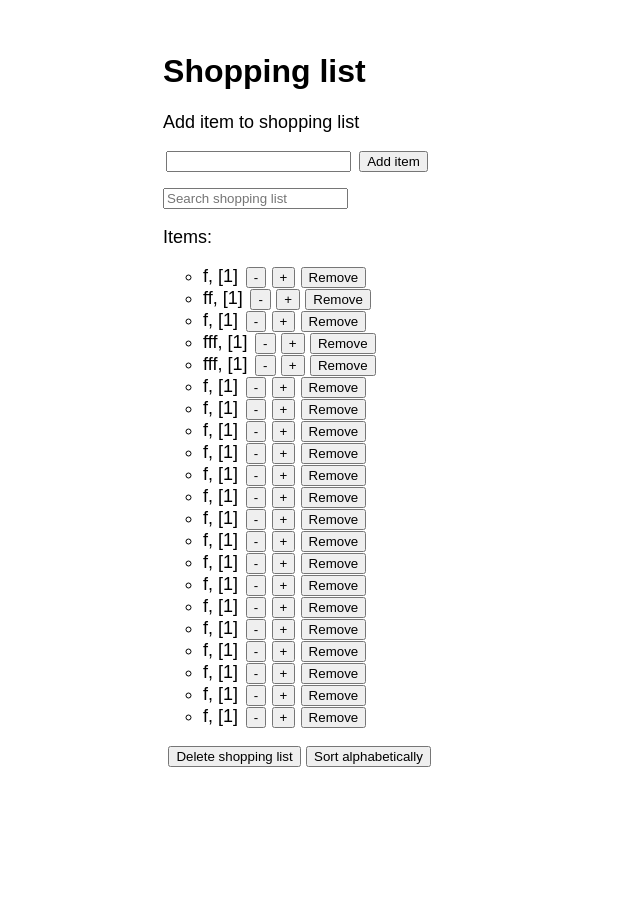
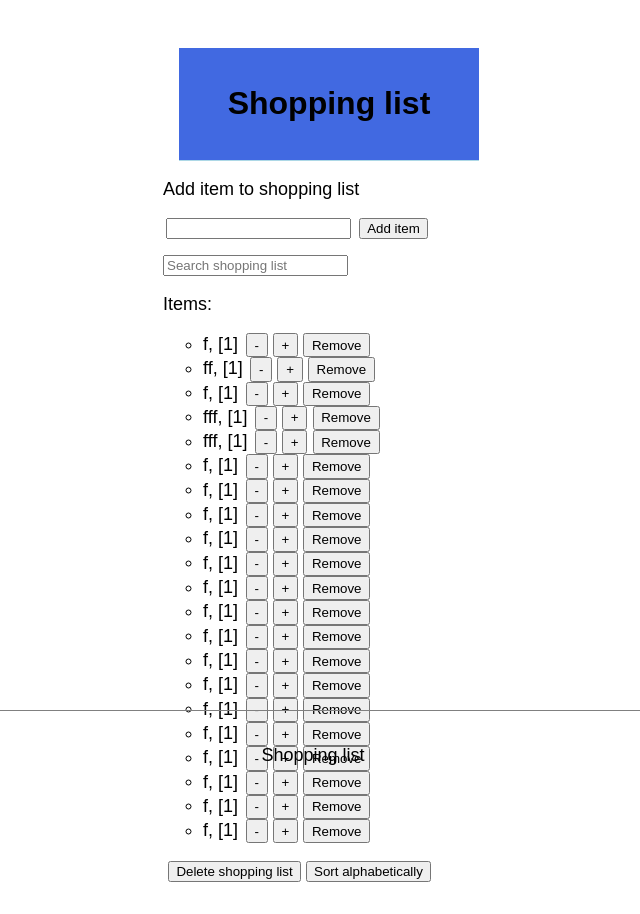
Before and after one commit to Stianao/Shopping-List, a Flask app: page / in a window 1280 px wide. Shown: the whole page, without its empty margins (343-983 px from the left). Before the commit the page ends 767 px from the top, so only its background shows below. Run offline with Flask 3, Linux system fonts and the light colour scheme; data comes from the database, SQL or seed files in the repository.

Commit message:
added a footer and added more to the header

```diff
--- a/static/style.css
+++ b/static/style.css
@@ -1,6 +1,12 @@
-header {
+#header {
     background-color: royalblue;
-    border: 5px outset lightblue;
+    text-align: center;
+    border-bottom: 1px solid lightblue;
+    width: 100%;
+    left: 0;
+    right: 0;
+    padding: 1em;
+    margin: 1em;
 }
 
 body {
@@ -8,8 +14,17 @@ body {
     display: flex;
     justify-content: center;
     align-items: start;
-    height: 40vh;
     margin: 0;
+}
+
+.footer {
+    position: fixed;
+    bottom: 0;
+    left: 0;
+    width: 100%;
+    border-top: 1px solid gray;
+    text-align: center;
+    padding: 1em;
 }
 
 .addInput {
@@ -25,7 +40,7 @@ p {
 }
 
 .searchInput {
-    margin: 0.5 auto;
+    margin: 0.5em auto;
     display: block;
 }
 
@@ -51,7 +66,7 @@ ul {
 li button {
     margin-left: 0.2em;
     margin-right: 0.2em;
-    padding: 0.2em o.5em;
+    padding: 0.2em 0.5em;
 }
 
 .deleteButton {
--- a/templates/index.html
+++ b/templates/index.html
@@ -42,6 +42,9 @@
                 <!-- <button @click="darkMode = !darkMode">
                         {{ darkMode ? 'lightmode' : 'darkmode' }}
                 </button>      -->
+            </div>
+            <div class="footer">
+                <p>Shopping list</p>
             </div>
         </div>
         {% endraw %} <!-- Jinja2 leaves everything above alone -->
```
